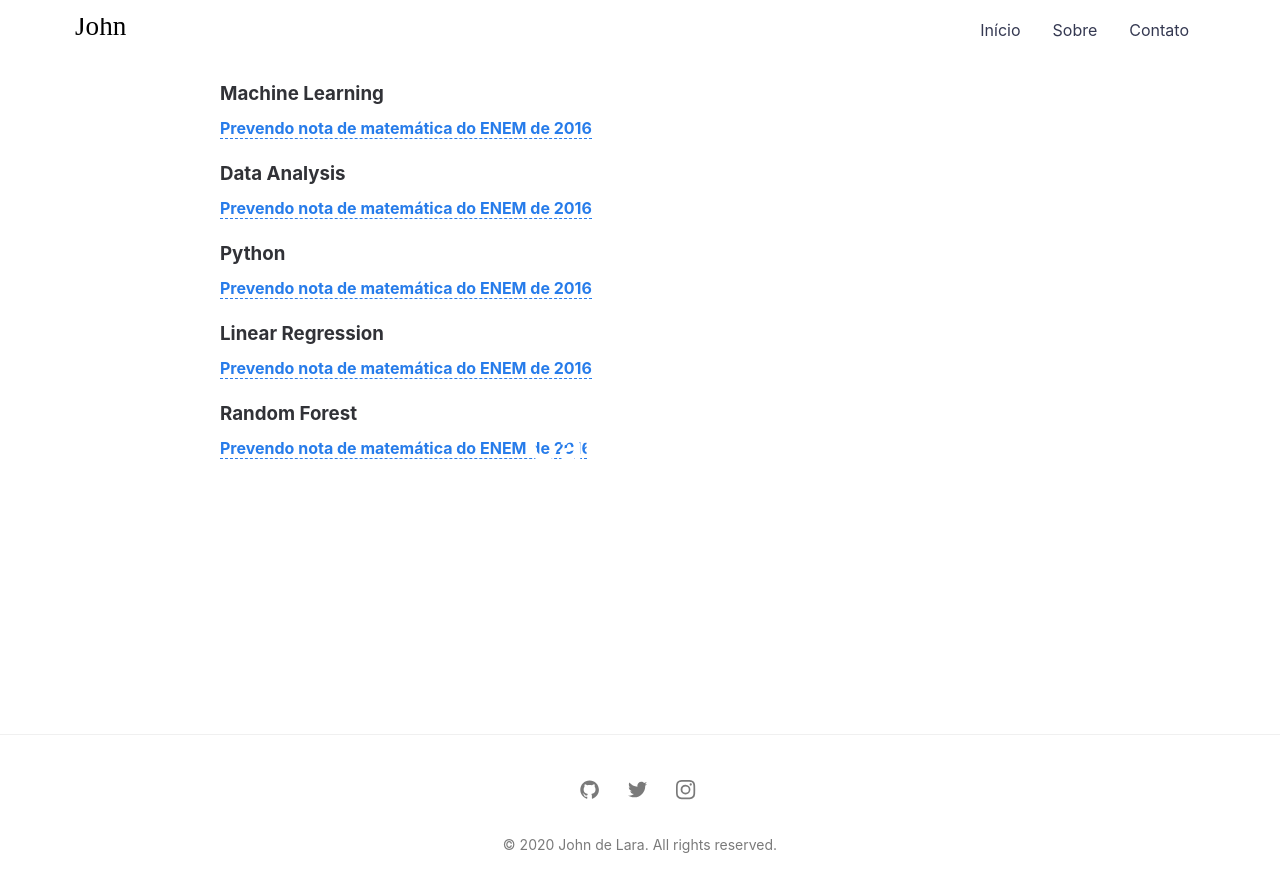
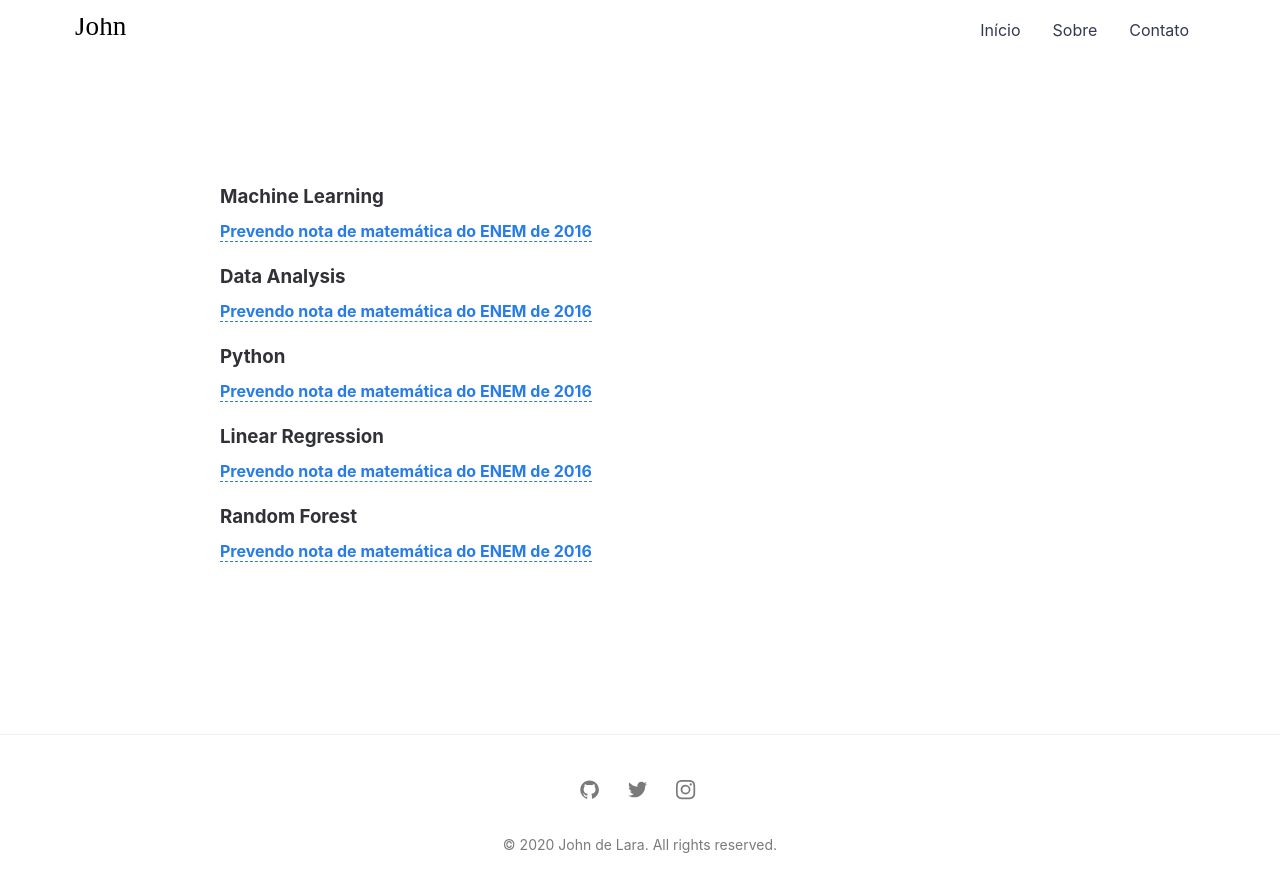
Before and after one commit to johndelara1/portfolioweb, a Jekyll site: the page built from categories.md, in a window 1280 px wide. Shown: the top 892 px of the page. Built offline with Jekyll 4.4.1, drawn with Linux system fonts in a browser that asks for light colours.

Commit message:
initial commit

```diff
--- a/_layouts/page.html
+++ b/_layouts/page.html
@@ -19,7 +19,7 @@
 
     {% include header.html %}
 
-    <div class="hero__small" data-bg="{{ site.url }}{{ site.baseurl }}/assets/img/{{ site.hero_img1 }}">
+    <div class="site__content" data-bg="{{ site.url }}{{ site.baseurl }}/assets/img/{{ site.hero_img1 }}">
       <div class="hero__wrap" >
         <h1 class="hero__title">{{ page.title }} </h1>
       </div>
```
